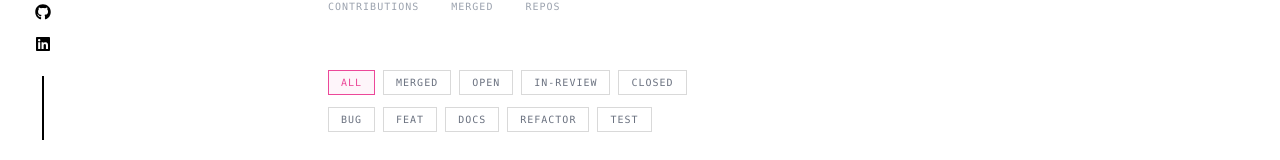
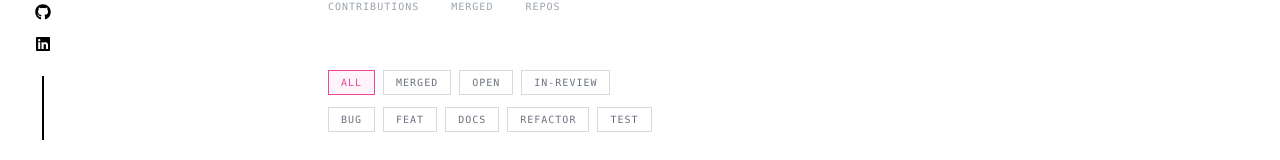
Before and after one commit to saniddhyaDubey/portfolio, a Next.js app: page /oss in a window 1280 px wide. Shown: the part 313-473 px from the top of the page. Built offline with nearby package versions, Linux system fonts and the light colour scheme.

Commit message:
fix: OSSStatus bug

```diff
--- a/src/components/oss/OSSPage.tsx
+++ b/src/components/oss/OSSPage.tsx
@@ -21,14 +21,12 @@ const STATUS_STYLES: Record<OSSStatus, string> = {
   merged:    "bg-pink-500/10 text-pink-500 border-pink-500/30",
   open:      "bg-emerald-500/10 text-emerald-500 border-emerald-500/30",
   "in-review": "bg-yellow-500/10 text-yellow-500 border-yellow-500/30",
-  closed:    "bg-black/5 dark:bg-white/5 text-gray-400 border-black/10 dark:border-white/10",
 };
 
 const STATUS_DOT: Record<OSSStatus, string> = {
   merged:    "bg-pink-500",
   open:      "bg-emerald-500",
   "in-review": "bg-yellow-400",
-  closed:    "bg-gray-400",
 };
 
 function StatusBadge({ status }: { status: OSSStatus }) {
@@ -174,7 +172,7 @@ function StatsRow() {
 
 // ─── main component ───────────────────────────────────────────────────────────
 
-const ALL_STATUSES: OSSStatus[] = ["merged", "open", "in-review", "closed"];
+const ALL_STATUSES: OSSStatus[] = ["merged", "open", "in-review"];
 const ALL_TYPES: OSSContribution["type"][] = ["bugfix", "feature", "docs", "refactor", "test"];
 
 export default function OSSPage() {
@@ -191,7 +189,7 @@ export default function OSSPage() {
 
   // sort: merged first, then in-review, open, closed; then by date desc
   const sorted = useMemo(() => {
-    const ORDER: Record<OSSStatus, number> = { merged: 0, "in-review": 1, open: 2, closed: 3 };
+    const ORDER: Record<OSSStatus, number> = { merged: 0, "in-review": 1, open: 2 };
     return [...filtered].sort(
       (a, b) =>
         ORDER[a.status] - ORDER[b.status] || b.date.localeCompare(a.date)
```
